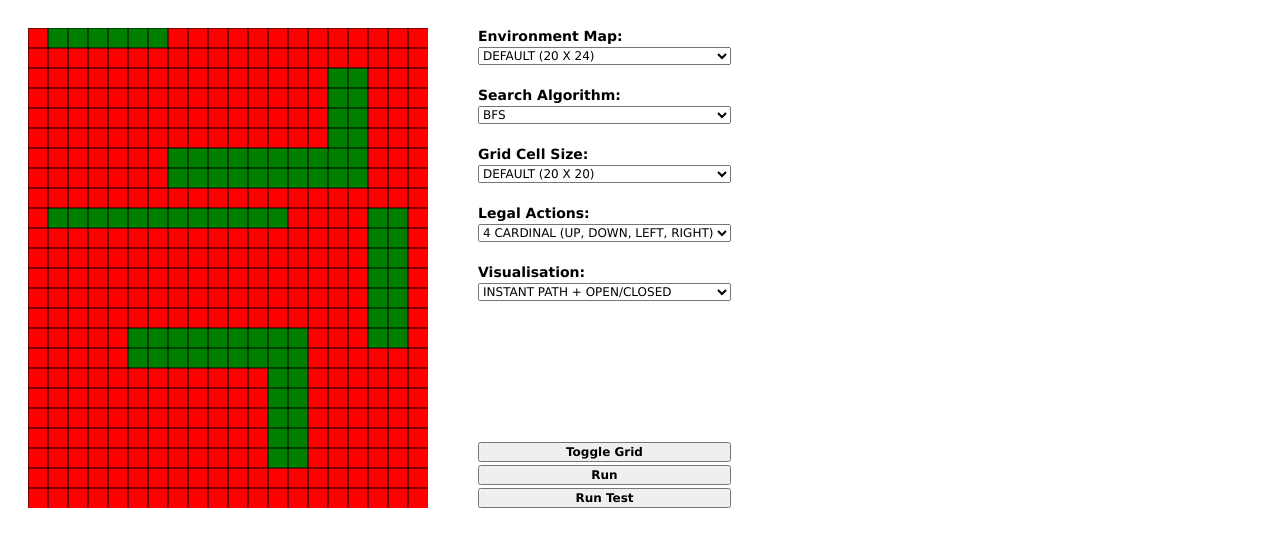
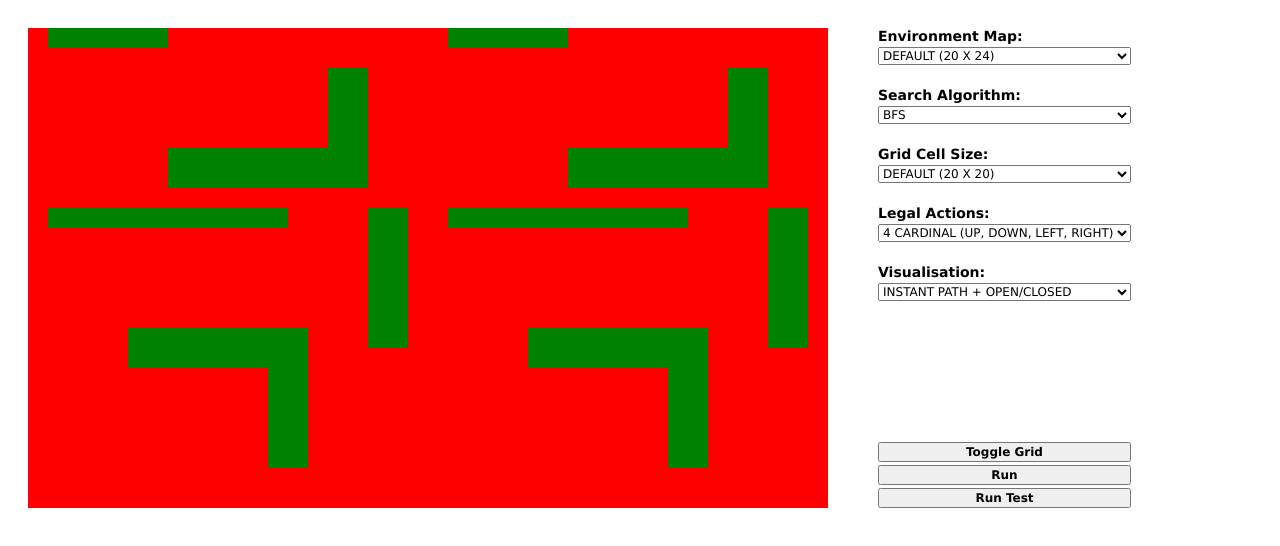
Before and after one commit to mark2661/pathfinderJS, a plain HTML site: page index.html in a window 1280 px wide. Both pictures are taken after a click on the button "Toggle Grid". Drawn offline with Linux system fonts and the light colour scheme.

Commit message:
Disable realtime search in "Animated" and "Single Step" visualisation modes

```diff
--- a/CanvasSearchModeState.js
+++ b/CanvasSearchModeState.js
@@ -31,6 +31,7 @@ class CanvasSearchModeState extends CanvasState {
         this.previousContext = currentContext;
         this.startCell = currentContext.gridState.startCell;
         this.goalCell = currentContext.gridState.goalCell;
+        this.gridLines = currentContext.gridState.gridLines;
         this.startSearch(this.startCell, this.goalCell, currentContext.config);
     }
 
--- a/CanvasState.js
+++ b/CanvasState.js
@@ -24,7 +24,6 @@ class CanvasState{
     }
 
     resetCanvas(){
-        // console.log(this.container)
         this.container.removeChild(this.canvas);
         this.createCanvas();
     }
@@ -130,7 +129,9 @@ class CanvasState{
             this.canvas_ctx.fillRect(globalCellTopLeftCoordX, globalCellTopLeftCoordY, settings.grid_cell_width, settings.grid_cell_height);
         }
 
-        this.drawGridLines();
+        if (this.gridLines){
+            this.drawGridLines();
+        }
 
         // only draw display text when cursor is hovering over a grid cell
         if (this.currentHoverCellKey !== null) {
@@ -169,6 +170,10 @@ class CanvasState{
         this.canvas_ctx.fillText(`Mouse Pos: (${this.currentHoverCellKey})`, canvasLeftEdgeOffset, canvasBottomEdgeOffset);
     }
 
+    toggleGridLines(){
+        this.gridLines = !this.gridLines;
+    }
+
     // Override
     setHover(){ return; }
 
@@ -205,6 +210,7 @@ class CanvasState{
         this.startCell = null;
         this.goalCell = null;
         this.previousContext = null;
+        this.gridLines = true;
     }
 
 }
--- a/MenuEditModeState.js
+++ b/MenuEditModeState.js
@@ -94,7 +94,11 @@ class MenuEditModeState extends MenuState{
                 "text": "Toggle Grid"
             }
 
-            MenuState.createButton(self, toggleGridButtonData);
+            let runOnClickFunction = function(){
+                self.stateManager.currentState.canvas.toggleGridLines();
+            }
+
+            MenuState.createButton(self, toggleGridButtonData, runOnClickFunction);
         }
 
         function createRunButton() {
@@ -102,6 +106,7 @@ class MenuEditModeState extends MenuState{
                 "id": "run-button",
                 "text": "Run"
             }
+            // TODO: May be able to delete this and use getCurrentContext method in StateManager
             let runOnClickFunction = function () {
                 if (this.stateManager.currentState.canvas.searchSolution === null) {
                     if (this.stateManager.currentState.canvas.startCell === null || this.stateManager.currentState.canvas.goalCell === null) {
@@ -141,7 +146,8 @@ class MenuEditModeState extends MenuState{
                     // store  grid information in an object for reference
                     let gridState = {
                         "startCell": this.stateManager.currentState.canvas.startCell,
-                        "goalCell": this.stateManager.currentState.canvas.goalCell
+                        "goalCell": this.stateManager.currentState.canvas.goalCell,
+                        "gridLines": this.stateManager.currentState.canvas.gridLines
                     }
 
                     let context = {
--- a/StateManager.js
+++ b/StateManager.js
@@ -1,7 +1,8 @@
 class StateManager {
     constructor() {
         this.isMouseDown = false;
-        this.gridObject = new Grid(document.getElementById("defaultmap").value);
+        // this.gridObject = new Grid(document.getElementById("defaultmap").value);
+        this.gridObject = new Grid(document.getElementById("bigmap").value);
 
         this.canvas_states = {
                             "edit": new CanvasEditModeState(this, document.getElementById("grid-container"), this.gridObject),
@@ -10,7 +11,6 @@ class StateManager {
 
         this.menu_states = {
                             "edit": new MenuEditModeState(this, this.gridObject),
-                            // TODO: Implement and add MenuSearchModeState
                             "search" : new MenuSearchModeState(this, this.gridObject)
                       };
 
@@ -51,7 +51,8 @@ class StateManager {
         // store  grid information in an object for reference
         let gridState = {
             "startCell": this.currentState.canvas.startCell,
-            "goalCell": this.currentState.canvas.goalCell
+            "goalCell": this.currentState.canvas.goalCell,
+            "gridLines": this.currentState.canvas.gridLines
         }
 
         let context = {
--- a/index.html
+++ b/index.html
@@ -62,7 +62,6 @@
         }
 
         let canvas = document.getElementById("grid-container").firstElementChild;
-        let gridDim = canvas.getBoundingClientRect();
 
         // set up the main loop
         setInterval(update, 1000 / 60);
@@ -88,7 +87,6 @@
                 currentMousePos.y = offsetAdjustedMouseCoords.y;
 
                 if (isMouseCursorOnCanvas()) {
-                // console.log("mouse on canvas")
                     stateManager.currentState.canvas.setHover(currentMousePos.x, currentMousePos.y, true)
                 }
                 else {
@@ -97,18 +95,25 @@
        });
 
         document.addEventListener("mousedown", (event) => {
+            if (stateManager.currentState.canvas instanceof CanvasEditModeState){
                 let mouseX = event.pageX;
                 let mouseY = event.pageY;
                 offsetAdjustedMouseCoords = getOffsetAdjustedMouseCoords(mouseX, mouseY);
                 currentMousePos.x = offsetAdjustedMouseCoords.x;
                 currentMousePos.y = offsetAdjustedMouseCoords.y;
-            if (isMouseCursorOnCanvas() && isRightMouseButtonDown(event.button)) {
-                if (stateManager.currentState.canvas.startCell === null){
+                const currentVisualisationMode = document.getElementById("visualisation-select").value.toLowerCase();
+                if (isMouseCursorOnCanvas() && isRightMouseButtonDown(event.button) && !BANNED_RIGHT_CLICK_VISUALISATION_MODES.includes(currentVisualisationMode)) {
+                    if (stateManager.currentState.canvas.startCell === null) {
                         stateManager.isMouseDown = true;
                         stateManager.currentState.canvas.setStartCell(currentMousePos.x, currentMousePos.y);
                         stateManager.currentState.canvas.setGoalCell(currentMousePos.x, currentMousePos.y);
                         // starts search
                         stateManager.switchState("search", stateManager.getCurrentStateContext());
+                    }
+                }
+                else if (isMouseCursorOnCanvas() && isRightMouseButtonDown(event.button)){
+                    const message = "Real Time Search Cannot Be Done In Current Visualisation Mode";
+                    alert(message);
                 }
             }
        });
@@ -146,7 +151,7 @@
             </div>
         </div>
 
-        <!-- 20 wide 10 high -->
+        <!-- 20 wide 11 high -->
         <textarea id="defaultmap" style="display: none;">
             21111112222222222222
             22222222222222222222
@@ -173,5 +178,35 @@
             22222222222222222222
             22222222222222222222
         </textarea>
+
+        <!-- big 40 wide 22 high -->
+        <textarea id="bigmap" style="display: none;">
+            2111111222222222222221111112222222222222
+            2222222222222222222222222222222222222222
+            2222222222222221122222222222222222211222
+            2222222222222221122222222222222222211222
+            2222222222222221122222222222222222211222
+            2222222222222221122222222222222222211222
+            2222222111111111122222222221111111111222
+            2222222111111111122222222221111111111222
+            2222222222222222222222222222222222222222
+            2111111111111222211221111111111112222112
+            2222222222222222211222222222222222222112
+            2222222222222222211222222222222222222112
+            2222222222222222211222222222222222222112
+            2222222222222222211222222222222222222112
+            2222222222222222211222222222222222222112
+            2222211111111122211222222111111111222112
+            2222211111111122222222222111111111222222
+            2222222222221122222222222222222211222222
+            2222222222221122222222222222222211222222
+            2222222222221122222222222222222211222222
+            2222222222221122222222222222222211222222
+            2222222222221122222222222222222211222222
+            2222222222222222222222222222222222222222
+            2222222222222222222222222222222222222222
+        </textarea>
+
+
     </body>
 </html>
--- a/settings.js
+++ b/settings.js
@@ -24,6 +24,8 @@ const VISUALISATION_MODE_ANIMATED_SEARCH = "animated search";
 const VISUALISATION_MODE_INSTANT_PATH_ONLY = "instant path only";
 const VISUALISATION_MODE_SINGLE_STEP = "single step";
 
+// Banned right click visualisation modes
+const BANNED_RIGHT_CLICK_VISUALISATION_MODES = [VISUALISATION_MODE_ANIMATED_SEARCH, VISUALISATION_MODE_SINGLE_STEP];
 
 //grid cell size select menu options
 const GRID_CELL_SIZE_SELECT_MENU_OPTIONS_MAPPINGS = {
```
Lines whose indentation alone changed are shown as unchanged.
